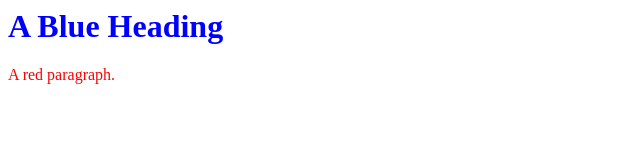
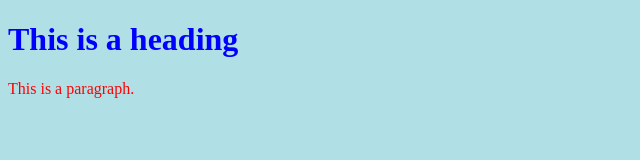
Before and after one commit to lilika1/cloud, a plain HTML site: page index.html in a window 1280 px wide. Shown: the whole page, without its empty margins (0-640 px from the left). Drawn offline with Linux system fonts and the light colour scheme.

Commit message:
Update index.html
second commit

```diff
--- a/index.html
+++ b/index.html
@@ -1,4 +1,17 @@
 
-<h1 style="color:blue;">A Blue Heading</h1>
+<!DOCTYPE html>
+<html>
+<head>
+<style>
+body {background-color: powderblue;}
+h1   {color: blue;}
+p    {color: red;}
+</style>
+</head>
+<body>
 
-<p style="color:red;">A red paragraph.</p>
+<h1>This is a heading</h1>
+<p>This is a paragraph.</p>
+
+</body>
+</html>
```
